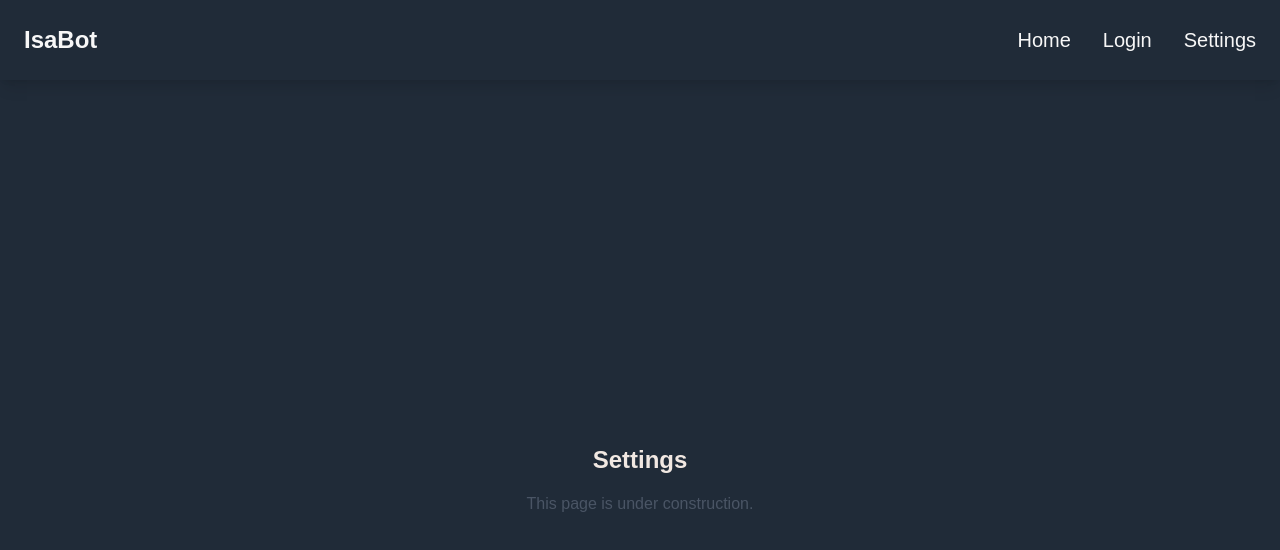
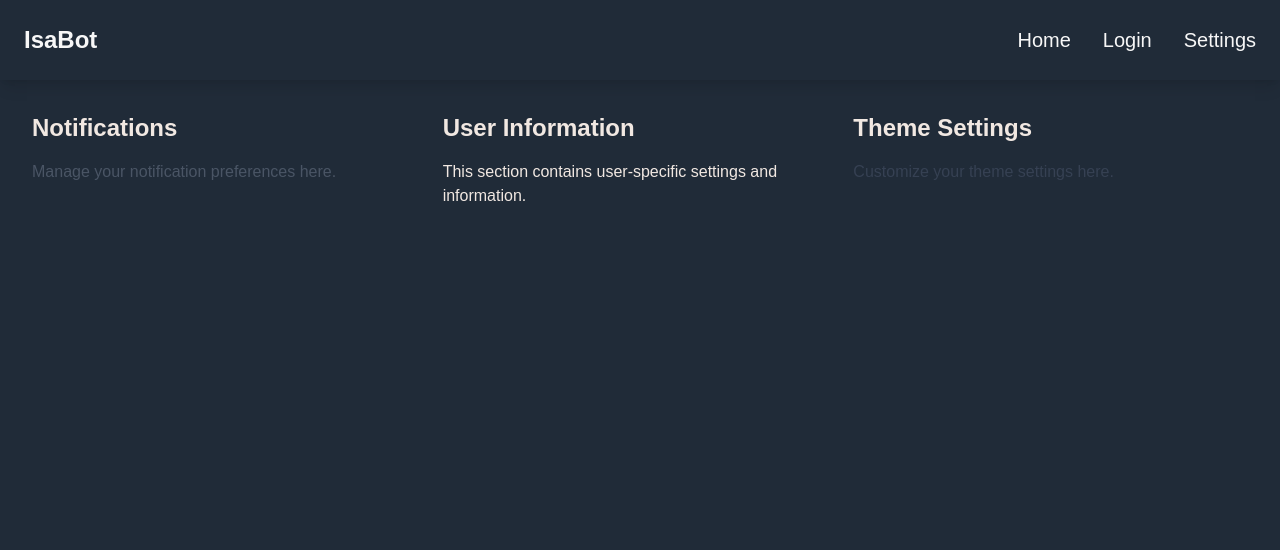
Before and after one commit to Jenni4B/IsaBot, a Next.js app: page /settings in a window 1280 px wide. Shown: the top 550 px of the page. Built offline with nearby package versions, Linux system fonts and the light colour scheme.

Commit message:
Planned out a couple parts of the settings

```diff
--- /dev/null
+++ b/src/app/components/settings/notifications.tsx
@@ -0,0 +1,12 @@
+
+const Notifications = () => {
+  return (
+    <div className="flex flex-col gap-4">
+      <h2 className="text-2xl font-bold">Notifications</h2>
+      <p className="text-gray-600">Manage your notification preferences here.</p>
+      {/* Add notification settings components here */}
+    </div>
+  );
+}
+
+export default Notifications
--- /dev/null
+++ b/src/app/components/settings/theme.tsx
@@ -0,0 +1,12 @@
+
+
+const Theme = ()=> {
+    return (
+        <div>
+            <h1 className="text-2xl font-bold mb-4">Theme Settings</h1>
+            <p className="text-gray-700">Customize your theme settings here.</p>
+        </div>
+    )
+}
+
+export default Theme;
--- /dev/null
+++ b/src/app/components/settings/userInformation.tsx
@@ -0,0 +1,12 @@
+
+const userInformation = () => {
+  return (
+    <div className="user-information">
+        <h1 className="text-2xl font-bold mb-4">User Information</h1>
+        <p>This section contains user-specific settings and information.</p>
+      {/* Additional user information components can be added here */}
+    </div>
+  );
+}
+
+export default userInformation;
--- a/src/app/settings/page.tsx
+++ b/src/app/settings/page.tsx
@@ -1,15 +1,25 @@
+import Notifications from "../components/settings/notifications";
+import Theme from "../components/settings/theme";
+import UserInformation from "../components/settings/userInformation";
+import NavBar from "../components/navbar";
 
-import NavBar from "../components/navbar";
+
 const settings = () => {
   return (
     <div>
-        <NavBar />
-        {/* Settings Page Content */}
-        <div className="flex flex-col items-center justify-center h-screen">
-            <h1 className="text-2xl font-bold mb-4">Settings</h1>
-            <p className="text-gray-600">This page is under construction.</p>
-
+      <NavBar />
+      {/* Settings Page Content */}
+      <div className="grid grid-cols-1 md:grid-cols-3 gap-4 p-8">
+        <div>
+          <Notifications />
         </div>
+        <div>
+          <UserInformation />
+        </div>
+        <div>
+          <Theme />
+        </div>
+      </div>
     </div>
   );
 }
```
Also changed, not shown: src/app/components/settings/nofications.tsx (deleted).
